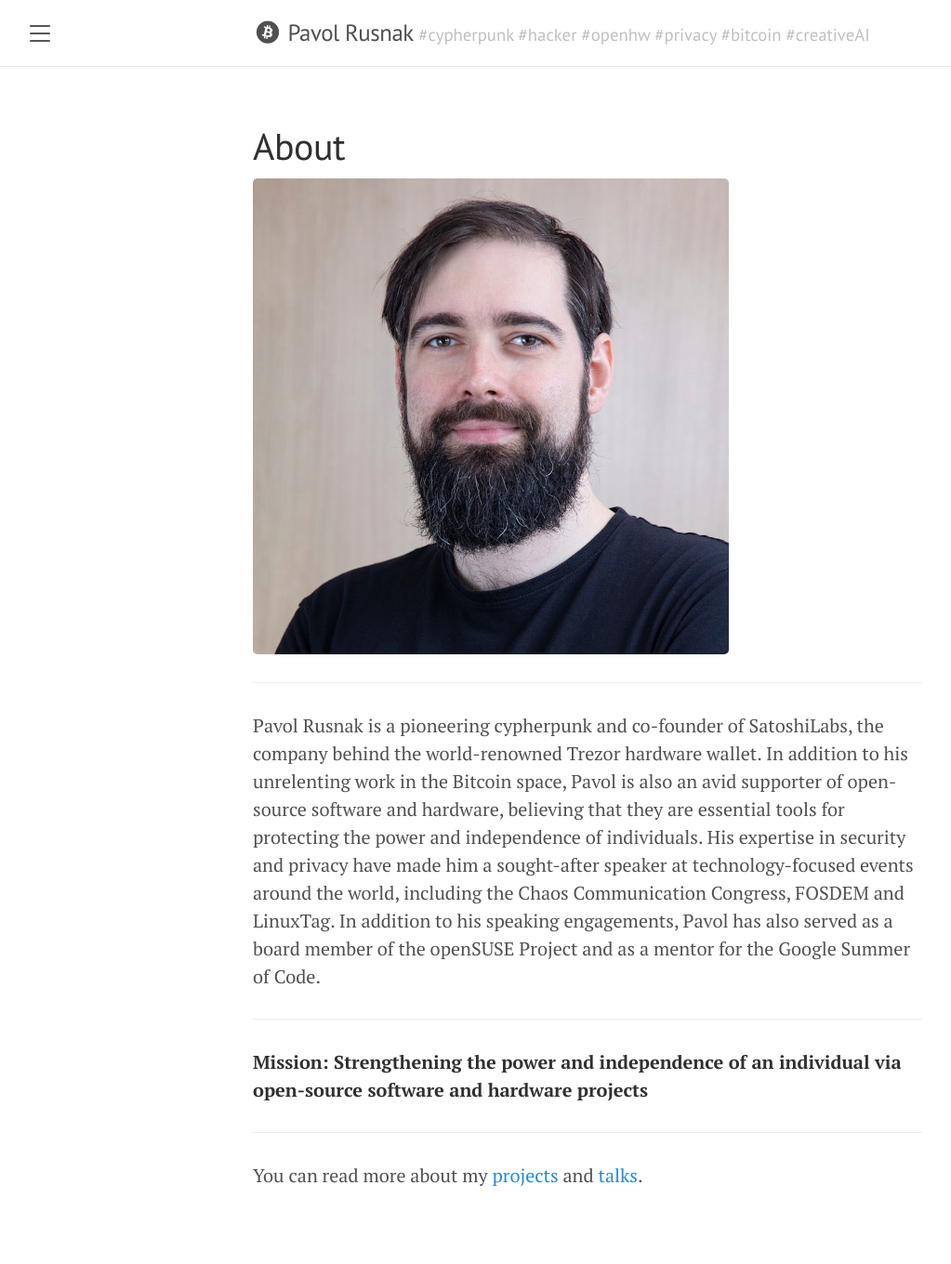
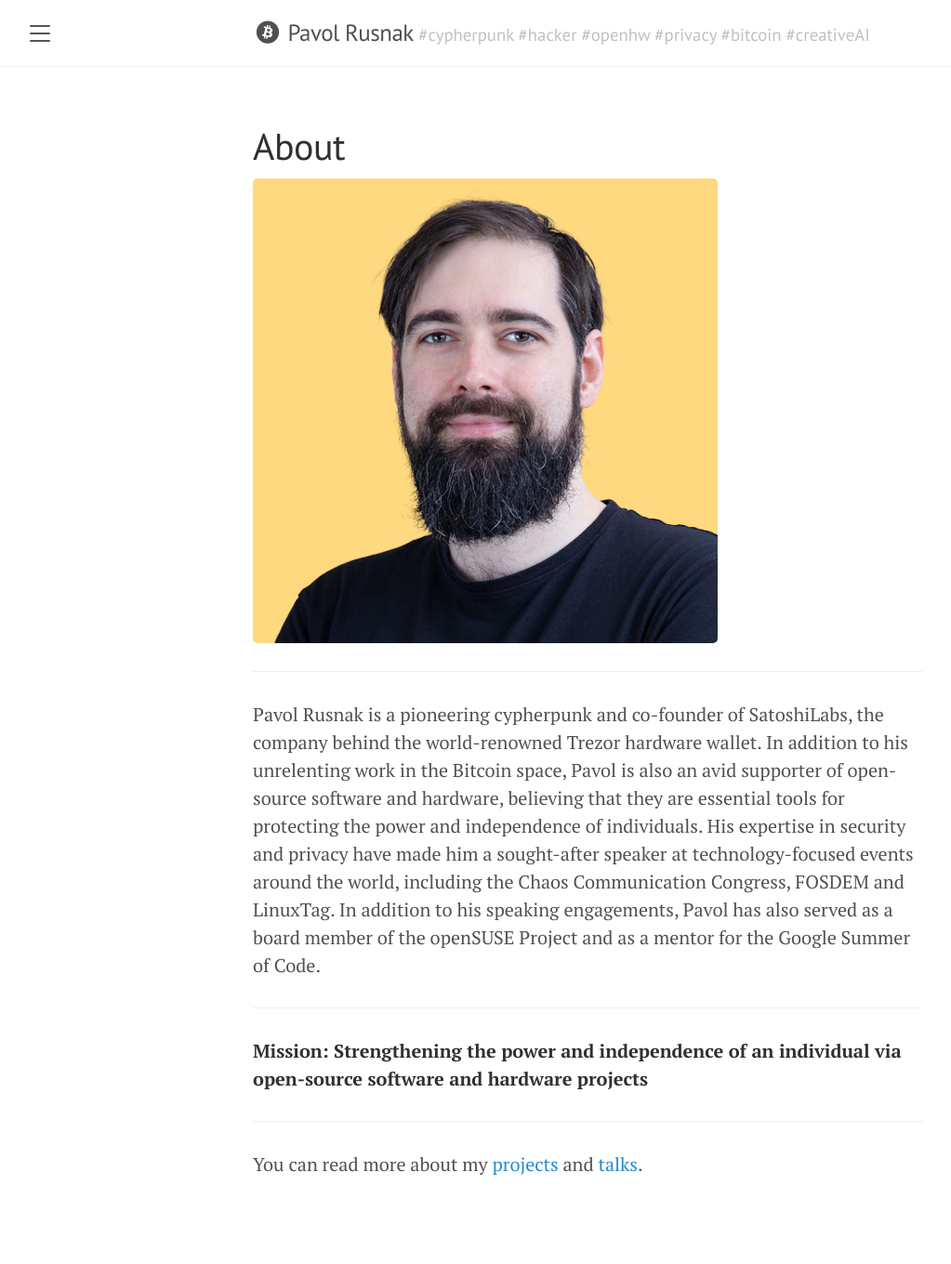
Before and after one commit to prusnak/rusnak.io, a Jekyll site: the page built from about.md, in a window 1280 px wide. Shown: the whole page at 93% size, without its empty margins (8-1031 px from the left). Built offline with Jekyll 4.4.1, drawn with Linux system fonts in a browser that asks for light colours; nearby versions of some CDN libraries.

Commit message:
use photo-yellow

```diff
--- a/about.md
+++ b/about.md
@@ -3,7 +3,7 @@ layout: page
 title: About
 ---
 
-![photo](/assets/photo.jpg)
+![photo](/assets/photo-yellow.jpg)
 
 ----
 
```
Also changed, not shown: assets/photo-yellow.jpg.
